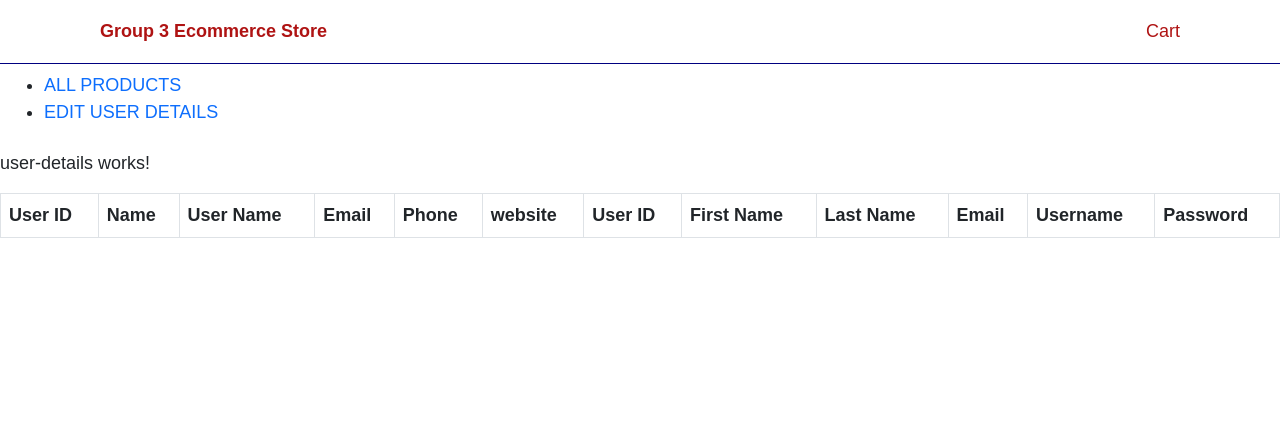
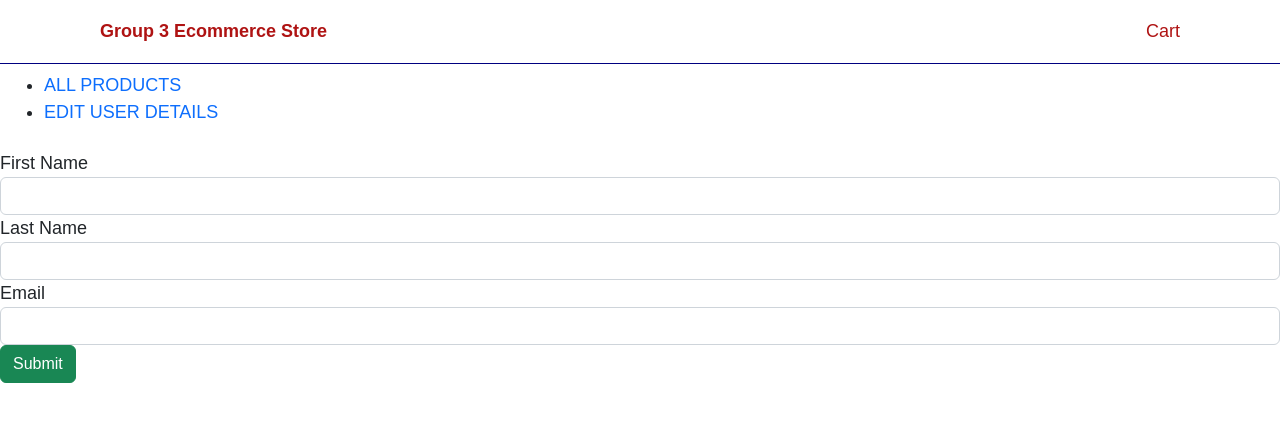
Before and after one commit to hcl-capstone/capstone-project-group-3, an Angular app in the folder ecommerce-frontend/: page /user-details in a window 1280 px wide. Shown: the top 422 px of the page. Built offline with nearby package versions, Linux system fonts and the light colour scheme.

Commit message:
Update User Details

```diff
--- a/ecommerce-frontend/src/app/app.module.ts
+++ b/ecommerce-frontend/src/app/app.module.ts
@@ -14,6 +14,7 @@ import { HeaderComponent } from './header/header.component';
 import { ProductListComponent } from './components/product-search/product-list/product-list.component';
 import { ProductService } from './services/product.service';
 import { HomeComponent } from './home/home.component';
+import { FormsModule } from '@angular/forms';
 
 @NgModule({
   declarations: [
@@ -31,7 +32,8 @@ import { HomeComponent } from './home/home.component';
   imports: [
     BrowserModule,
     AppRoutingModule,
-    HttpClientModule
+    HttpClientModule,
+    FormsModule
   ],
   providers: [ProductService],
   bootstrap: [AppComponent]
--- a/ecommerce-frontend/src/app/components/user-details/user-details.component.html
+++ b/ecommerce-frontend/src/app/components/user-details/user-details.component.html
@@ -1,83 +1,48 @@
-<p>user-details works!</p>
+<div>
+  <div class="submit-form">
+    <div *ngIf="!submitted">
 
-<div class="row">
-    <div class="col-12">
-        <table class="table  table-striped table-bordered table-hover">
-            <thead>
-                <tr>
-                    <th>User ID</th>
-                    <th>Name</th>
-                    <th>User Name</th>
-                    <th>Email</th>
-                    <th>Phone</th>
-                    <th>website</th>
+      <div class="form-group">
+        <label for="firstName">First Name</label>
+        <input type="text"
+          class="form-control"
+          id="firstName"
+          required
+          [(ngModel)]="currentUser.firstName"
+          name="firstName"
+        />
+      </div>
 
-                    <th>User ID</th>
-                    <th>First Name</th>
-                    <th>Last Name</th>
-                    <th>Email</th>
-                    <th>Username</th>
-                    <th>Password</th>
-                </tr>
-            </thead>
-            <tbody>
-                <tr *ngFor="let user of usersArray;let i= index">
-                    <td>{{i+1}}</td>
-                    <td (dblclick)="onEdit(user,'firstname')">
-                        <div class="row" *ngIf="user.editFieldName == 'firstname'">
-                            <div class="col-9">
-                                <input type="text" [(ngModel)]="user.firstname" class="form-control"/>
-                            </div>
-                            <div class="col-3 text-center">
-                                <i class="fa fa-check-circle-o" aria-hidden="true"></i>
-                                <i class="fa fa-times ml-2 " aria-hidden="true" (click)="close(user)"></i>
-                            </div>
-                        </div>
-                        <div *ngIf="user.editFieldName !== 'first name'">
-                            {{user.name}}
-                        </div>
-                    </td>
-                    <td (dblclick)="onEdit(user,'last name')">
-                        <div class="row" *ngIf="user.editFieldName == 'lastname'">
-                            <div class="col-9">
-                                <input type="text" [(ngModel)]="user.lastname" class="form-control"/>
-                            </div>
-                            <div class="col-3 text-center">
-                                <i class="fa fa-check-circle-o" aria-hidden="true"></i>
-                                <i class="fa fa-times ml-2 " aria-hidden="true" (click)="close(user)"></i>
-                            </div>
-                        </div>
-                        <div *ngIf="user.editFieldName !== 'lastname'">
-                            {{user.name}}
-                        </div>
-                    </td>
-                    <td (dblclick)="onEdit(user,'email')">
-                        <div *ngIf="user.editFieldName == 'email'">
-                            <input type="text" [(ngModel)]="user.email" class="form-control"/>
-                        </div>
-                        <div *ngIf="user.editFieldName !== 'email'">
-                            {{user.email}}
-                        </div>
-                    </td>
-                    <td (dblclick)="onEdit(user,'username')">
-                        <div *ngIf="user.editFieldName == 'username'">
-                            <input type="text" [(ngModel)]="user.username" class="form-control"/>
-                        </div>
-                        <div *ngIf="user.editFieldName !== 'username'">
-                            {{user.website}}
-                        </div>
-                    </td>
-                    <td (dblclick)="onEdit(user,'name')">
-                        <div *ngIf="user.editFieldName == 'username'">
-                            <input type="text" [(ngModel)]="user.username" class="form-control"/>
-                        </div>
-                        <div *ngIf="user.editFieldName !== 'username'">
-                            {{user.website}}
-                        </div>
-                    </td>
+      <div class="form-group">
+        <label for="lastName">Last Name</label>
+        <input type="text"
+          class="form-control"
+          id="lastName"
+          required
+          [(ngModel)]="currentUser.lastName"
+          name="lastName"
+        />
+      </div>
 
-                </tr>
-            </tbody>
-        </table>
+      <div class="form-group">
+        <label for="email">Email</label>
+        <input type="text"
+          class="form-control"
+          id="email"
+          required
+          [(ngModel)]="currentUser.email"
+          name="email"
+        />
+      </div>
+
+      <button (click) = updateUserDetails() class="btn btn-success">Submit</button>
+
     </div>
+
+    <div *ngIf="submitted">
+      <h4>User details were edited successfully!</h4>
+      <button class="btn btn-success" (click)="newUser()">Update</button>
+    </div>
+
+  </div>
 </div>
--- a/ecommerce-frontend/src/app/components/user-details/user-details.component.ts
+++ b/ecommerce-frontend/src/app/components/user-details/user-details.component.ts
@@ -1,5 +1,4 @@
 import { Component, Input, OnInit } from '@angular/core';
-import { ActivatedRoute, Router } from '@angular/router';
 import { User } from 'src/app/common/user';
 import { UserService } from 'src/app/services/user.service';
 
@@ -10,21 +9,18 @@ import { UserService } from 'src/app/services/user.service';
 })
 export class UserDetailsComponent implements OnInit {
 
-  @Input() viewmode = false;
-
   @Input() currentUser: User ={
     firstName: '',
     lastName: '',
-
+    email: '',
   }
+  submitted = false;
 
   message = '';
 
   constructor(
     private userservice: UserService,
-    private route: ActivatedRoute,
-    private router: Router
-  ) { }
+    ) { }
 
   ngOnInit(): void {
 
@@ -44,10 +40,21 @@ export class UserDetailsComponent implements OnInit {
       .subscribe({
         next: (res) => {
           console.log(res);
+          this.submitted=true;
           this.message = res.message ? res.message : 'The user was updated successfully!';
         },
         error: (e) => console.error(e)
       });
   }
 
+  newUser(): void{
+    this.submitted = false;
+    this.currentUser = {
+      firstName: '',
+      lastName: '',
+      email: ''
+    }
+
+  }
+
 }
```
